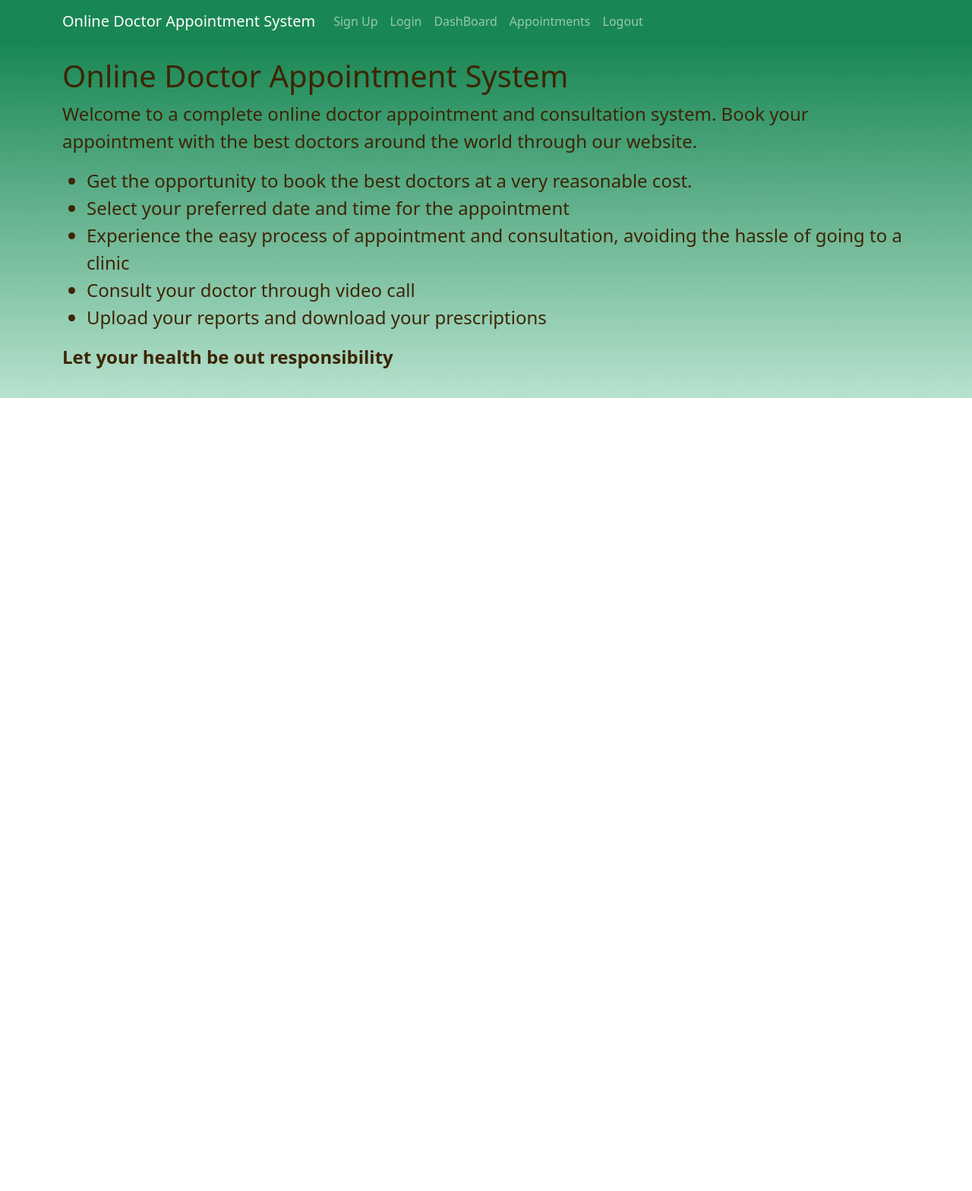
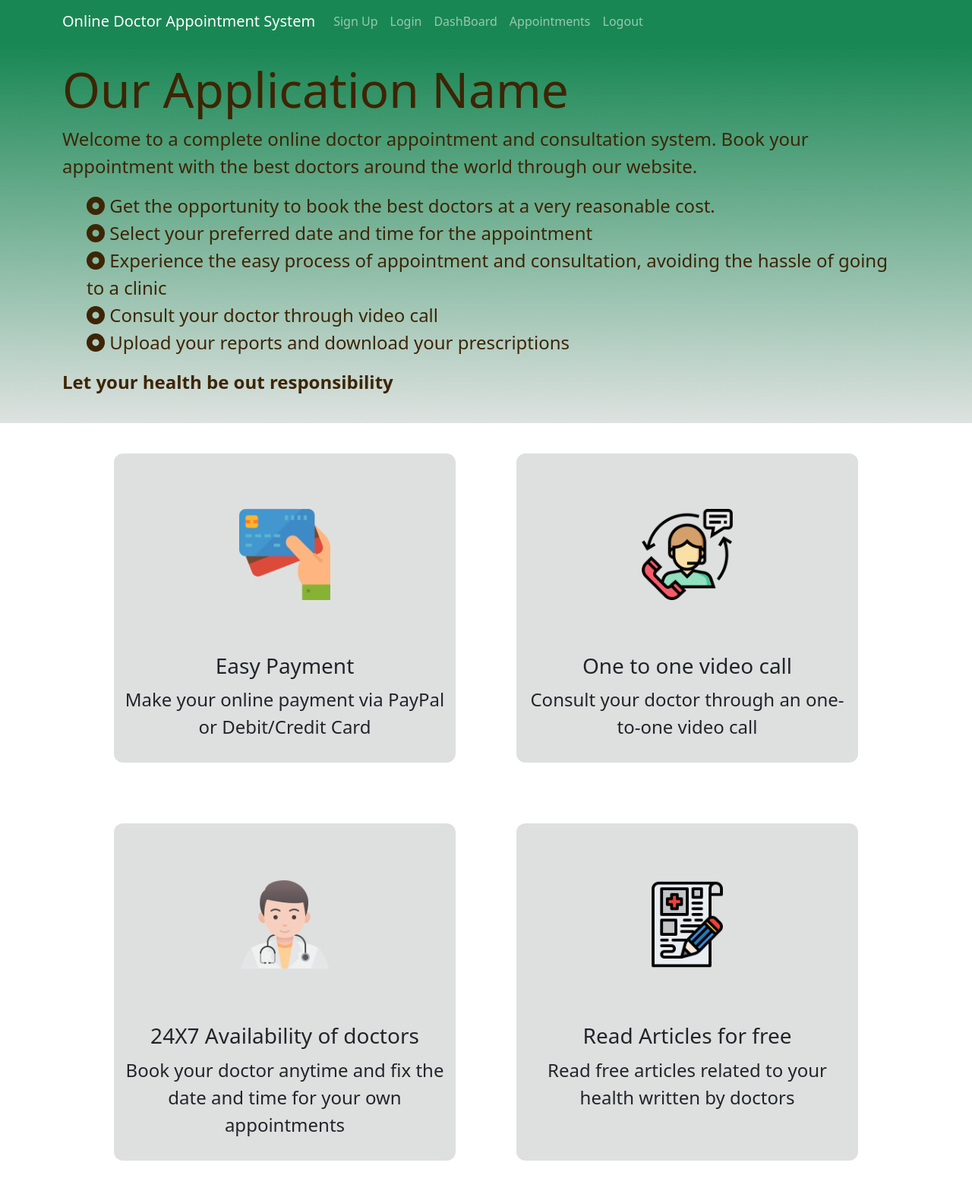
Before and after one commit to adaksritiman24/Online-Doctor-Appointment-System, a Django app: page / in a window 1280 px wide. Shown: the whole page at 76% size. Before the commit the page ends 524 px from the top, so only its background shows below. Run offline with Django 3.2, Linux system fonts and the light colour scheme; some libraries are stand-ins or nearby versions.

Commit message:
index page of patients - UI

```diff
--- a/odas/static/patient/css/index.css
+++ b/odas/static/patient/css/index.css
@@ -9,20 +9,47 @@ a{
     text-decoration: none;
 }
 .banner{
-    background:linear-gradient(rgb(25,135,84), rgb(183, 226, 206));
+    background:linear-gradient(rgb(25,135,84), rgb(222, 226, 224));
     padding:20px 0px;
     color: rgb(61, 37, 5);
 }
 .banner-top{
     animation: 2s ease-in-out 0s 1 slideInFromTop forwards;
 }
+.banner-top h1{
+    font-size: 4rem;
+}
 .our-services{
     font-size: 3vh;
-    list-style-type:disc;
+    list-style-type: none;
 }
 
 .banner-bottom{
     animation: 2s ease-in-out 0s 1 slideInFromRight forwards;
+}
+.features{
+    display: flex;
+    flex-wrap: wrap;
+    justify-content: center;
+}
+
+.feature-card{
+
+    background-color: rgb(222, 224, 224);
+    width: 450px;
+    margin: 40px;
+    padding: 13px;
+    border-radius: 12px;
+    animation: 2s ease-in-out 0s 1 slideInFromBottom forwards;
+}
+.feature-card h3{
+    margin: 10px 7px;
+}
+.feature-card p{
+    text-align: center;
+}
+.feature-card div{
+    padding: 60px 0px;
 }
 @keyframes slideInFromTop {
     0% {
@@ -30,7 +57,7 @@ a{
       opacity: 0;
     }
     100% {
-      transform: translateX(0);
+      transform: translateY(0);
       opacity: 1;
     }
 }
@@ -44,6 +71,17 @@ a{
       opacity: 1;
     }
 }
+
+@keyframes slideInFromBottom {
+    0% {
+      transform: translateY(100%);
+      opacity: 0;
+    }
+    100% {
+      transform: translateY(0);
+      opacity: 1;
+    }
+}
 .gyan{
     font-weight: bold;
 }
--- a/odas/templates/patient/base.html
+++ b/odas/templates/patient/base.html
@@ -12,10 +12,11 @@
     <link rel="stylesheet" href="{% static 'patient/css/index.css' %}">
     <script src="https://ajax.googleapis.com/ajax/libs/jquery/1.12.0/jquery.min.js"></script>
 
+    <link rel="stylesheet" href="https://cdn.jsdelivr.net/npm/bootstrap-icons@1.7.2/font/bootstrap-icons.css">
     <title>ODAS</title>
   </head>
   <body>
-    <nav class="navbar navbar-expand-lg navbar-dark bg-success">
+    <nav class="navbar navbar-expand-lg navbar-dark bg-success fixed-top">
       <div class="container">
         <a class="navbar-brand" href="#">Online Doctor Appointment System</a>
         <button class="navbar-toggler" type="button" data-bs-toggle="collapse" data-bs-target="#navbarNav" aria-controls="navbarNav" aria-expanded="false" aria-label="Toggle navigation">
@@ -42,6 +43,7 @@
         </div>
       </div>
     </nav>
+    <div style="height: 60px; background-color: rgb(25,135,84);"></div>
     {% block content %}
     {% endblock %}
 
--- a/odas/templates/patient/index.html
+++ b/odas/templates/patient/index.html
@@ -1,24 +1,55 @@
 {% extends 'patient/base.html' %}
-
+{% load static %}
 {% block content %}
 <div class="banner">
     <div class="container">
         <div class="banner-top">
-            <h1>Online Doctor Appointment System</h1>
+            <h1>Our Application Name</h1>
             <p>Welcome to a complete online doctor appointment and consultation system.
             Book your appointment with the best doctors around the world through our website.</p>
         </div>
         <div class="banner-bottom">
             <ul class = "our-services">
-                <li>Get the opportunity to book the best doctors at a very reasonable cost.</li>
-                <li>Select your preferred date and time for the appointment</li>
-                <li>Experience the easy process of appointment and consultation, avoiding the hassle of going to a clinic</li>
-                <li>Consult your doctor through video call</li>
-                <li>Upload your reports and download your prescriptions</li>
+                <li><i class="bi bi-record-circle-fill"></i> Get the opportunity to book the best doctors at a very reasonable cost.</li>
+                <li><i class="bi bi-record-circle-fill"></i> Select your preferred date and time for the appointment</li>
+                <li><i class="bi bi-record-circle-fill"></i> Experience the easy process of appointment and consultation, avoiding the hassle of going to a clinic</li>
+                <li><i class="bi bi-record-circle-fill"></i> Consult your doctor through video call</li>
+                <li><i class="bi bi-record-circle-fill"></i> Upload your reports and download your prescriptions</li>
             </ul>
             <p class="gyan">Let your health be out responsibility</p>
         </div>
     </div>
 </div>
-
+<div class="container">
+    <div class="features">
+        <div class="feature-card">
+            <div class="text-center">
+                <img src="{% static 'patient/imgs/index/debit-card.png' %}" width="120px" alt="Not Found">
+              </div>
+            <h3 class="text-center">Easy Payment</h3>
+            <p>Make your online payment via PayPal or Debit/Credit Card</p>
+        </div>
+        <div class="feature-card">
+            <div class="text-center">
+                <img src="{% static 'patient/imgs/index/customer-service.png' %}" width="120px" alt="Not Found">
+              </div>
+            <h3 class="text-center">One to one video call</h3>
+            <p>Consult your doctor through an one-to-one video call</p>
+        </div>
+        <div class="feature-card">
+            <div class="text-center">
+                <img src="{% static 'patient/imgs/index/doctor.png' %}" width="120px" alt="Not Found">
+              </div>
+            <h3 class="text-center">24X7 Availability of doctors</h3>
+            <p>Book your doctor anytime and fix the date and time for your own appointments</p>
+        </div>
+        <div class="feature-card">
+            <div class="text-center">
+                <img src="{% static 'patient/imgs/index/article.png' %}" width="120px" alt="Not Found">
+              </div>
+            <h3 class="text-center">Read Articles for free</h3>
+            <p>Read free articles related to your health written by doctors</p>
+        </div>
+    </div>
+</div>
 {% endblock %}
```
Also changed, not shown: odas/db.sqlite3, odas/static/patient/imgs/index/article.png (added), odas/static/patient/imgs/index/customer-service.png (added), odas/static/patient/imgs/index/debit-card.png (added), odas/static/patient/imgs/index/doctor.png (added).
